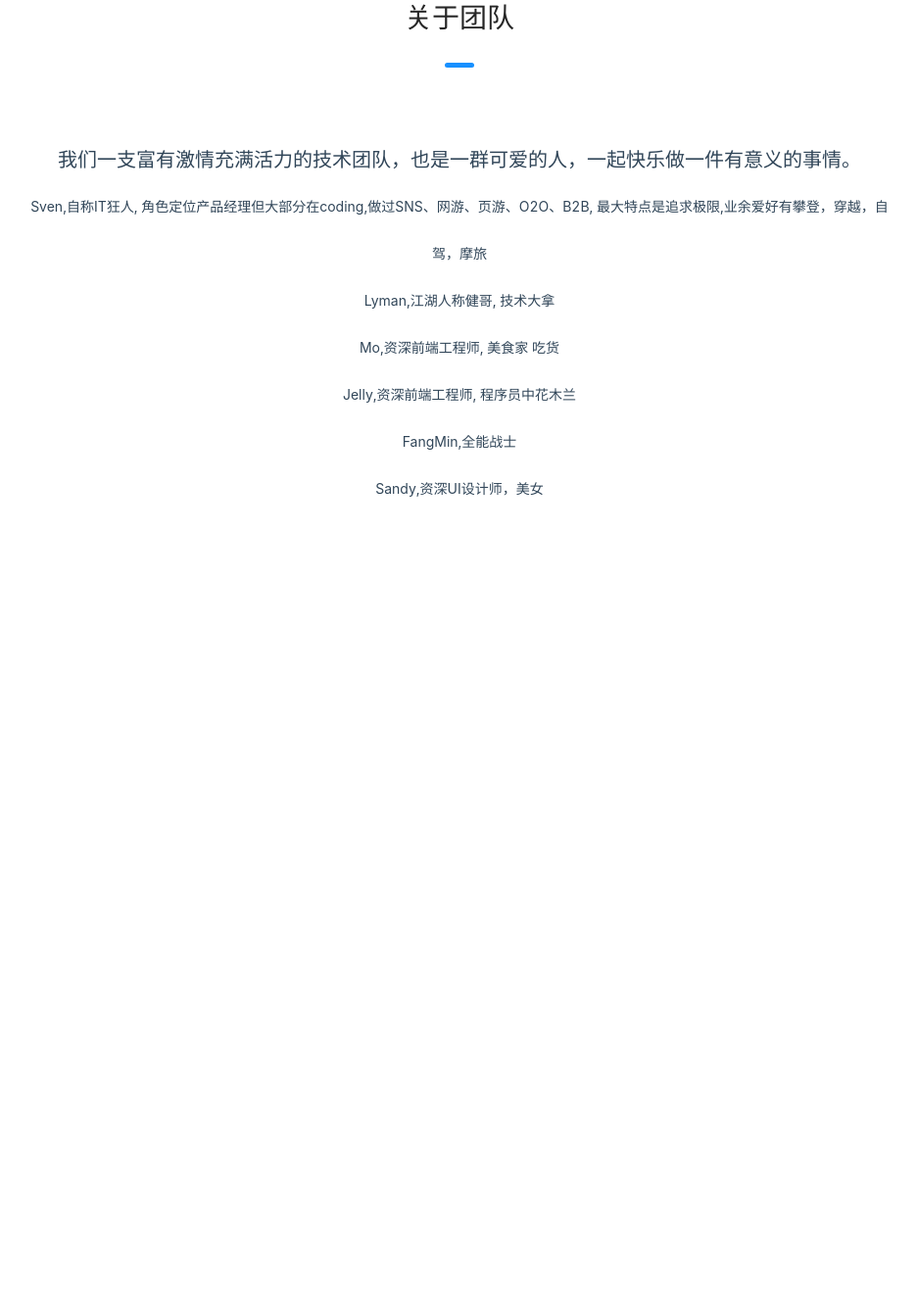
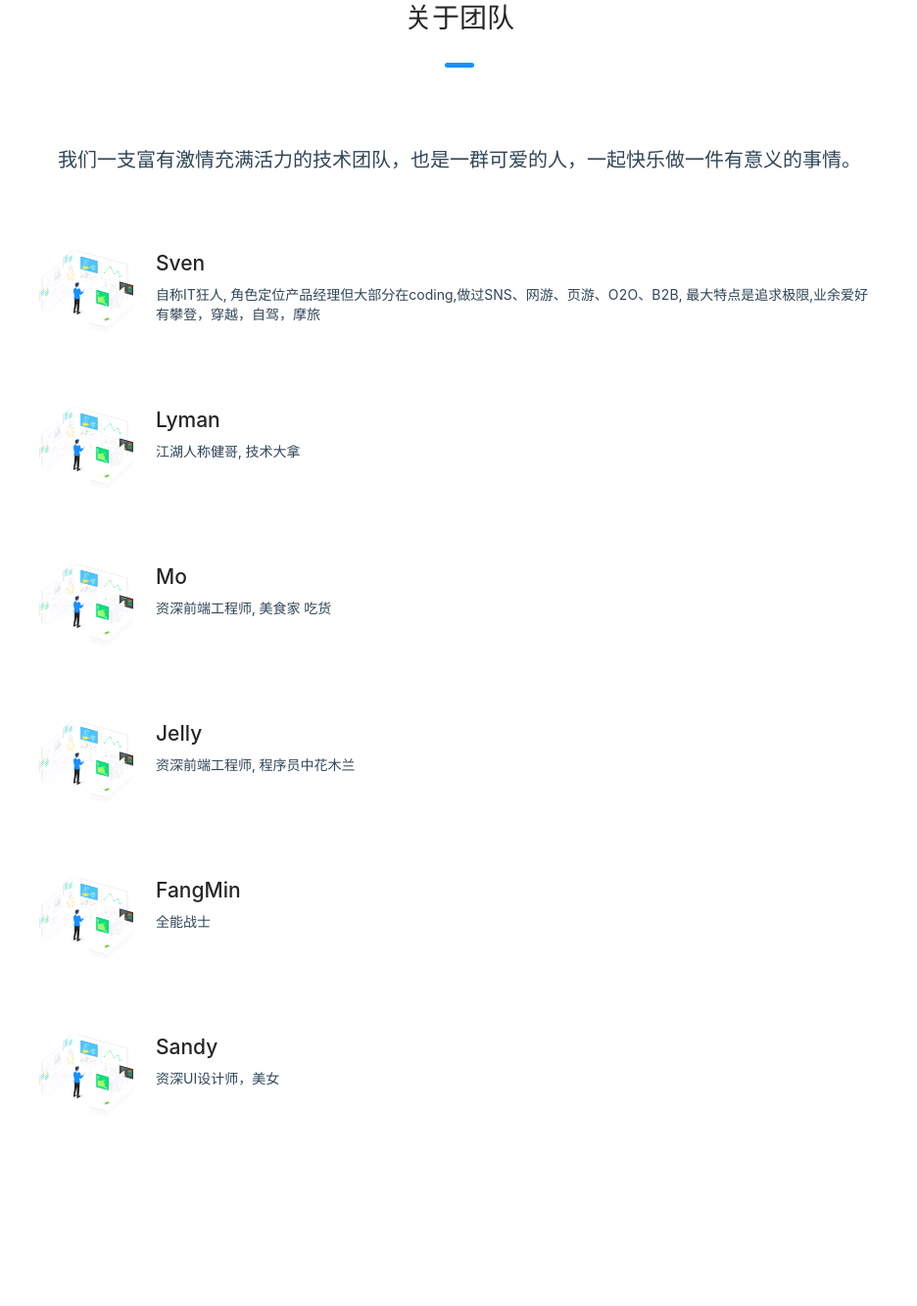
Before and after one commit to gopeak/masterlab_site, a PHP site: page /about.php in a window 1280 px wide. Shown: the part 731-2064 px from the top of the page at 98% size, without its empty margins (171-1107 px from the left). Before the commit the page ends 1238 px from the top, so only its background shows below. Run offline with PHP 8.4, Linux system fonts and the light colour scheme.

Commit message:
美化关于我们

```diff
--- a/ant/about.php
+++ b/ant/about.php
@@ -143,6 +143,31 @@ $page = 'about';
             padding: 0;
         }
     }
+    .info-items{
+        margin: 40px 0 0;
+    }
+    .info-items li {
+        line-height: normal;
+        padding: 20px;
+        margin: 0 0 20px;
+        display: flex;
+    }
+    .info-items li:hover{
+        background-color: #f5f5f5;
+    }
+    .info-items li > .face {
+        display: block;
+        width: 100px;
+        height: 100px;
+        border-radius: 50%;
+    }
+    .info-items li > .person {
+        flex: 1;
+        margin: 0 0 0 20px;
+    }
+    .info-items li > .person h4{
+        padding: 10px 0;
+    }
 </style>
 <section class="intro">
     <div class="container">
@@ -164,13 +189,49 @@ $page = 'about';
 <section class="description container text-center"><h2 id="关于团队">关于团队</h2><span class="separator"></span>
     <div class="info-content">
         <p class="main-info">我们一支富有激情充满活力的技术团队，也是一群可爱的人，一起快乐做一件有意义的事情。</p>
-        <ul>
-            <li >Sven,自称IT狂人, 角色定位产品经理但大部分在coding,做过SNS、网游、页游、O2O、B2B, 最大特点是追求极限,业余爱好有攀登，穿越，自驾，摩旅</li>
-            <li  >Lyman,江湖人称健哥, 技术大拿</li>
-            <li  >Mo,资深前端工程师, 美食家 吃货</li>
-            <li  >Jelly,资深前端工程师, 程序员中花木兰</li>
-            <li  >FangMin,全能战士</li>
-            <li  >Sandy,资深UI设计师，美女</li>
+        <ul class="text-left info-items">
+            <li>
+                <img src="./about_files/intro-landscape.svg" class="face">
+                <div class="person">
+                    <h4>Sven</h4>
+                    <p>自称IT狂人, 角色定位产品经理但大部分在coding,做过SNS、网游、页游、O2O、B2B, 最大特点是追求极限,业余爱好有攀登，穿越，自驾，摩旅</p>
+                </div>
+            </li>
+            <li>
+                <img src="./about_files/intro-landscape.svg" class="face">
+                <div class="person">
+                    <h4>Lyman</h4>
+                    <p>江湖人称健哥, 技术大拿</p>
+                </div>
+            </li>
+            <li>
+                <img src="./about_files/intro-landscape.svg" class="face">
+                <div class="person">
+                    <h4>Mo</h4>
+                    <p>资深前端工程师, 美食家 吃货</p>
+                </div>
+            </li>
+            <li>
+                <img src="./about_files/intro-landscape.svg" class="face">
+                <div class="person">
+                    <h4>Jelly</h4>
+                    <p>资深前端工程师, 程序员中花木兰</p>
+                </div>
+            </li>
+            <li>
+                <img src="./about_files/intro-landscape.svg" class="face">
+                <div class="person">
+                    <h4>FangMin</h4>
+                    <p>全能战士</p>
+                </div>
+            </li>
+            <li>
+                <img src="./about_files/intro-landscape.svg" class="face">
+                <div class="person">
+                    <h4>Sandy</h4>
+                    <p>资深UI设计师，美女</p>
+                </div>
+            </li>
         </ul>
     </div>
 </section>
```
